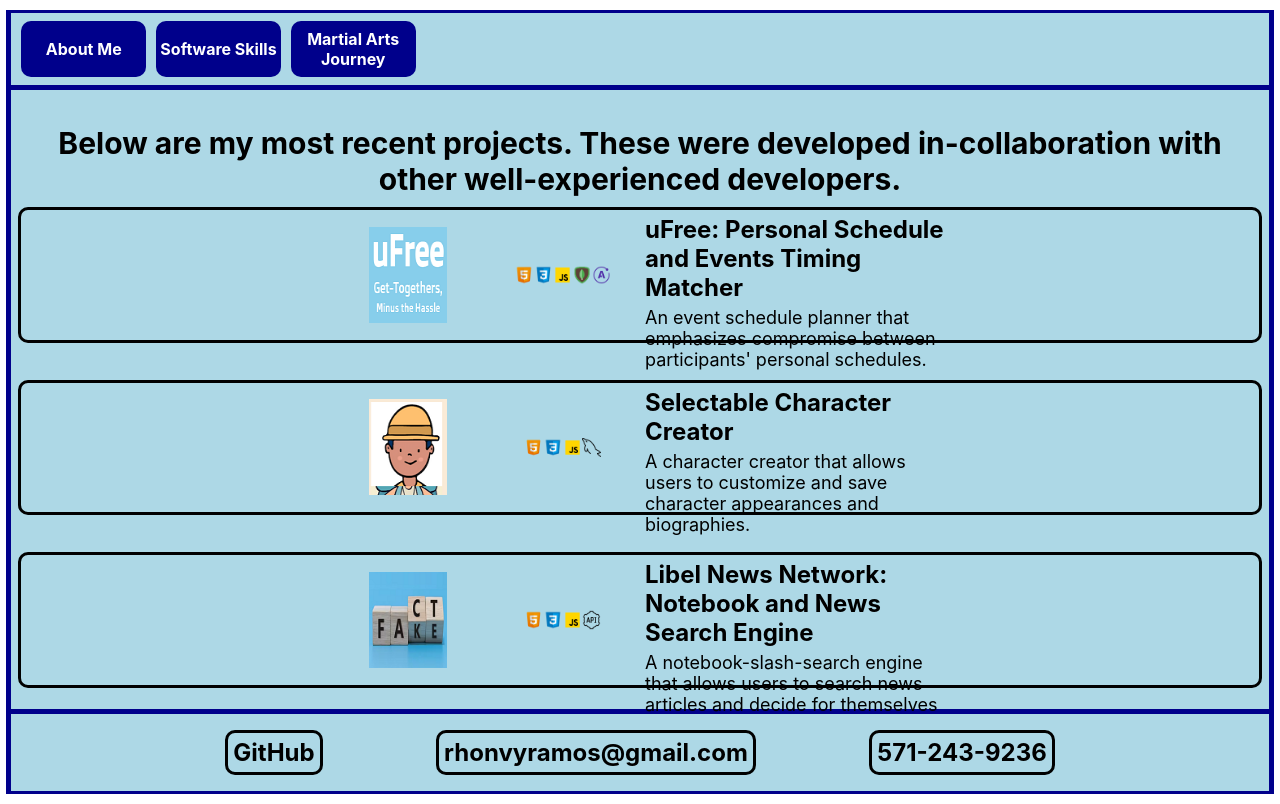
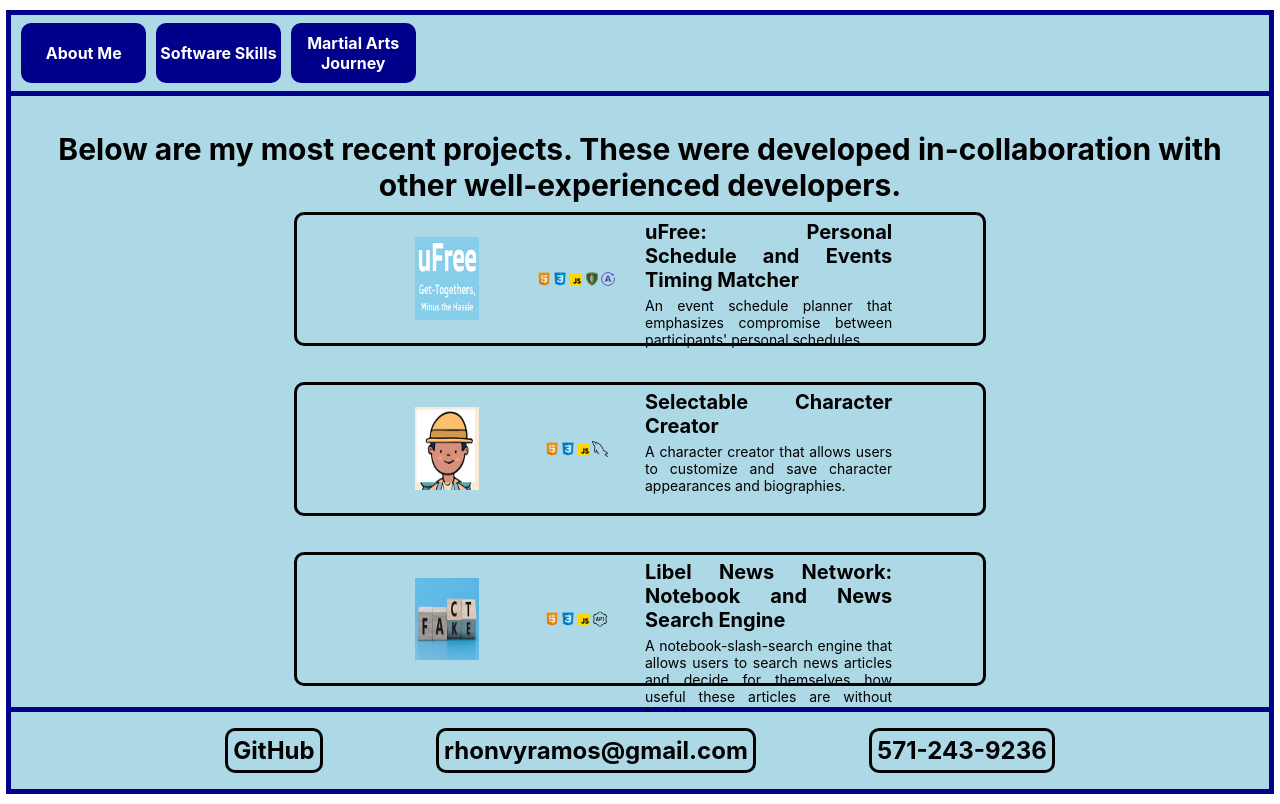
Before and after one commit to rhonvyramos/resume-portfolio-overdone, a React (Create React App) app: page /software in a window 1280 px wide. Built offline with nearby package versions, Linux system fonts and the light colour scheme.

Commit message:
adjusted project box widths

```diff
--- a/src/assets/software.css
+++ b/src/assets/software.css
@@ -34,7 +34,7 @@
 
 #software_projects a {
     height: 25%;
-    width: calc(100% - 10px);
+    width: 55%;
 
     margin-top: 5px;
 
@@ -42,7 +42,7 @@
     border-radius: 10px;
 
     display: flex;
-    justify-content: center;
+    justify-content: space-around;
 
     transition: transform 0.3s ease-in, box-shadow 0.3s ease-in;
 
@@ -64,7 +64,7 @@
 }
 
 .project_box {
-    width: 50%;
+    width: 75%;
     height: 100%;
     display: flex;
 }
@@ -80,11 +80,14 @@
 
 .project_image img {
     width: 25%;
+    height: 65%;
 }
 
 .project_text {
     width: 50%;
     height: 100%;
+
+    text-align: justify;
 }
 
 .project_box p {
@@ -92,12 +95,12 @@
 }
 
 .project_title {
-    font-size: 24px;
+    font-size: 20px;
     font-weight: bold;
 }
 
 .project_description {
-    font-size: 18px
+    font-size: 14px
 }
 
 #project_tech {
```
